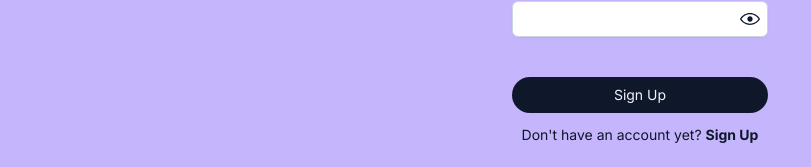
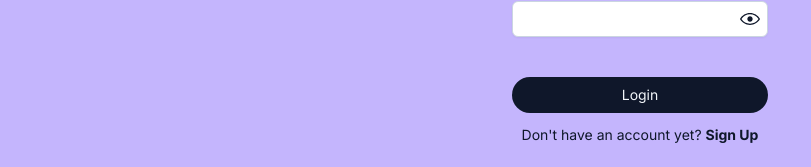
Before and after one commit to krhypki/sm-app, a Next.js app: page /login in a window 1280 px wide. Shown: the part 379-546 px from the top of the page, without its empty margins (0-811 px from the left). Built offline with nearby package versions, Linux system fonts and the light colour scheme.

Commit message:
Fix login button text

```diff
--- a/src/components/auth/login-form.tsx
+++ b/src/components/auth/login-form.tsx
@@ -19,7 +19,7 @@ export default function LoginForm() {
     <form action={onSubmit} className="flex flex-col gap-y-5">
       <InputWLabel label="Email" name="email" />
       <PasswordInputPreview label="Password" name="password" />
-      <FormSubmitButton size="lg">Sign Up</FormSubmitButton>
+      <FormSubmitButton size="lg">Login</FormSubmitButton>
     </form>
   );
 }
```
